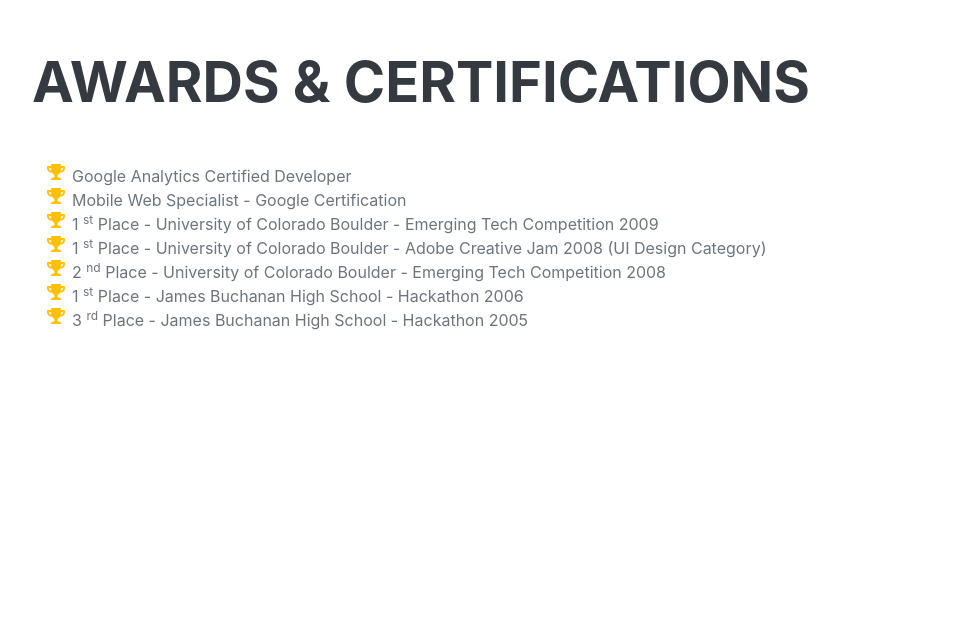
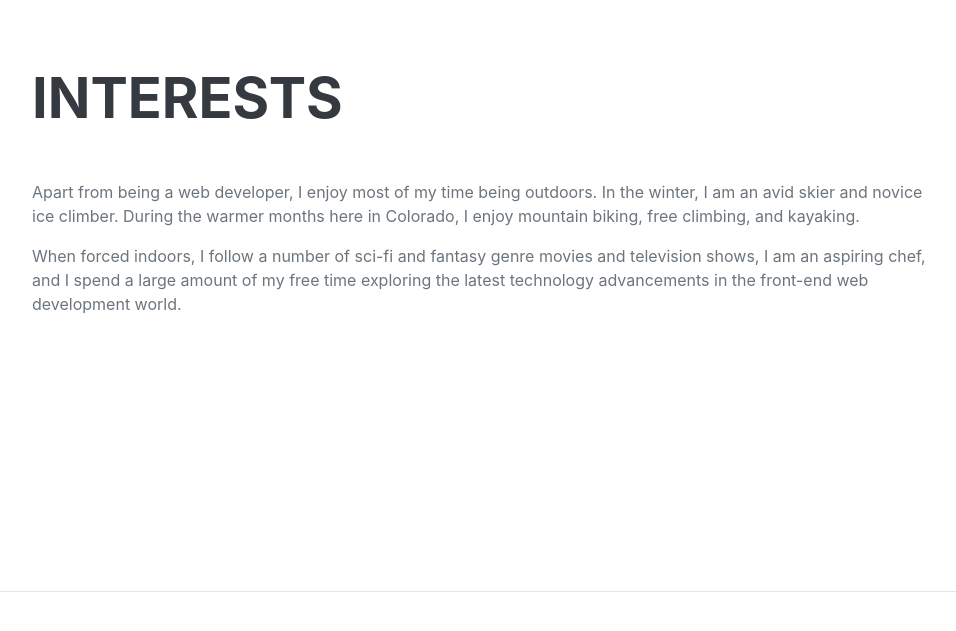
Before and after one commit to ndeshp2s/my-website, a plain HTML site: page index.html in a window 1280 px wide. Shown: the part 3875-4506 px from the top of the page, without its empty margins (288-1244 px from the left). Before the commit the page ends 4466 px from the top, so only its background shows below. Drawn offline with nearby package versions, Linux system fonts and the light colour scheme; a web font is replaced by a local one.

Commit message:
Update index.html

```diff
--- a/index.html
+++ b/index.html
@@ -29,7 +29,7 @@ b<!DOCTYPE html>
                     <li class="nav-item"><a class="nav-link js-scroll-trigger" href="#experience">Experience</a></li>
                     <li class="nav-item"><a class="nav-link js-scroll-trigger" href="#education">Education</a></li>
                     <li class="nav-item"><a class="nav-link js-scroll-trigger" href="#skills">Skills</a></li>
-                    <li class="nav-item"><a class="nav-link js-scroll-trigger" href="https://ndeshp2s.github.io/my-website/interests.html">Interests</a></li>
+                    <li class="nav-item"><a class="nav-link js-scroll-trigger" href="#interests">Interests</a></li>
                     <li class="nav-item"><a class="nav-link js-scroll-trigger" href="#awards">Awards</a></li>
                 </ul>
             </div>
@@ -170,14 +170,14 @@ b<!DOCTYPE html>
             </section>
             <hr class="m-0" />
             <!-- Interests-->
-            <!-- <section class="resume-section" id="interests">
+            <section class="resume-section" id="interests">
                 <div class="resume-section-content">
                     <h2 class="mb-5">Interests</h2>
                     <p>Apart from being a web developer, I enjoy most of my time being outdoors. In the winter, I am an avid skier and novice ice climber. During the warmer months here in Colorado, I enjoy mountain biking, free climbing, and kayaking.</p>
                     <p class="mb-0">When forced indoors, I follow a number of sci-fi and fantasy genre movies and television shows, I am an aspiring chef, and I spend a large amount of my free time exploring the latest technology advancements in the front-end web development world.</p>
                 </div>
             </section>
-            <hr class="m-0" /> -->
+            <hr class="m-0" />
             <!-- Awards-->
             <section class="resume-section" id="awards">
                 <div class="resume-section-content">
```
